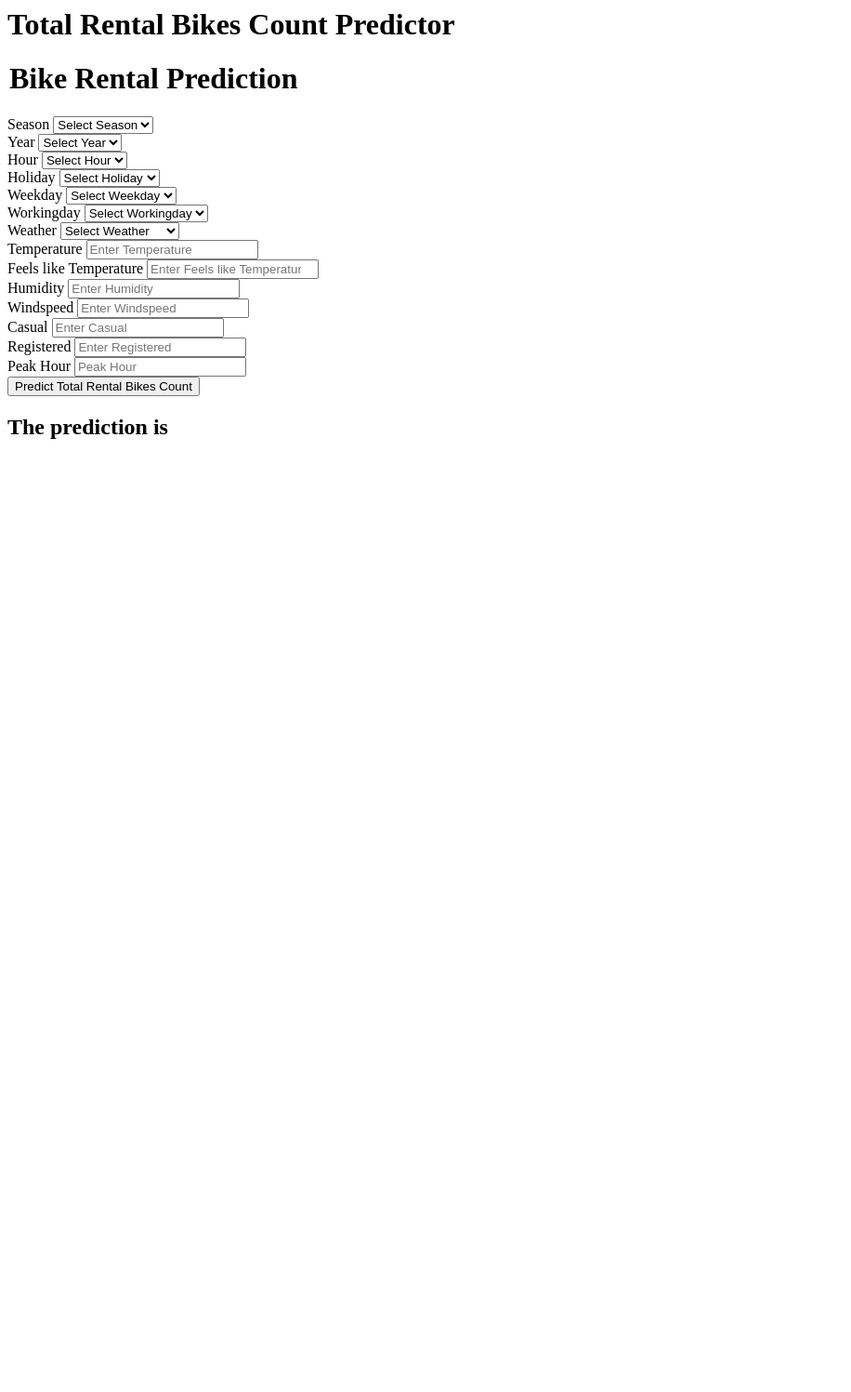
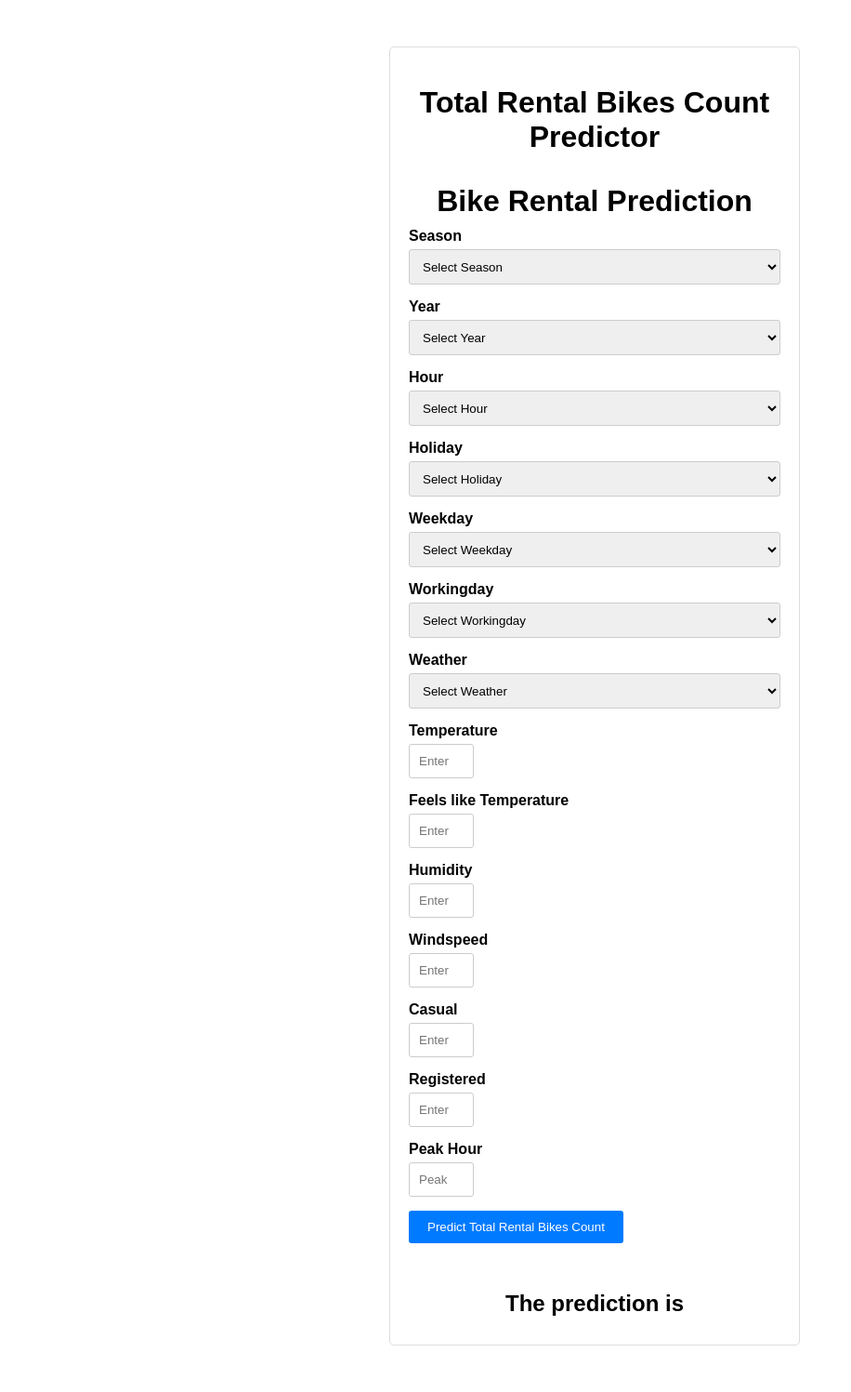
Before and after one commit to MehulBafna/BlueYonderTask, a Flask app: page / in a window 1280 px wide. Shown: the whole page at 93% size, without its empty margins (0-916 px from the left). Before the commit the page ends 472 px from the top, so only its background shows below. Run offline with Flask 3, Linux system fonts and the light colour scheme.

Commit message:
css integration

```diff
--- a/static/style.css
+++ b/static/style.css
@@ -1,63 +1,84 @@
-@import url(https://fonts.googleapis.com/css?family=Open+Sans);
-.btn { display: inline-block; *display: inline; *zoom: 1; padding: 4px 10px 4px; margin-bottom: 0; font-size: 13px; line-height: 18px; color: #333333; text-align: center;text-shadow: 0 1px 1px rgba(255, 255, 255, 0.75); vertical-align: middle; background-color: #f5f5f5; background-image: -moz-linear-gradient(top, #ffffff, #e6e6e6); background-image: -ms-linear-gradient(top, #ffffff, #e6e6e6); background-image: -webkit-gradient(linear, 0 0, 0 100%, from(#ffffff), to(#e6e6e6)); background-image: -webkit-linear-gradient(top, #ffffff, #e6e6e6); background-image: -o-linear-gradient(top, #ffffff, #e6e6e6); background-image: linear-gradient(top, #ffffff, #e6e6e6); background-repeat: repeat-x; filter: progid:dximagetransform.microsoft.gradient(startColorstr=#ffffff, endColorstr=#e6e6e6, GradientType=0); border-color: #e6e6e6 #e6e6e6 #e6e6e6; border-color: rgba(0, 0, 0, 0.1) rgba(0, 0, 0, 0.1) rgba(0, 0, 0, 0.25); border: 1px solid #e6e6e6; -webkit-border-radius: 4px; -moz-border-radius: 4px; border-radius: 4px; -webkit-box-shadow: inset 0 1px 0 rgba(255, 255, 255, 0.2), 0 1px 2px rgba(0, 0, 0, 0.05); -moz-box-shadow: inset 0 1px 0 rgba(255, 255, 255, 0.2), 0 1px 2px rgba(0, 0, 0, 0.05); box-shadow: inset 0 1px 0 rgba(255, 255, 255, 0.2), 0 1px 2px rgba(0, 0, 0, 0.05); cursor: pointer; *margin-left: .3em; }
-.btn:hover, .btn:active, .btn.active, .btn.disabled, .btn[disabled] { background-color: #e6e6e6; }
-.btn-large { padding: 9px 14px; font-size: 15px; line-height: normal; -webkit-border-radius: 5px; -moz-border-radius: 5px; border-radius: 5px; }
-.btn:hover { color: #333333; text-decoration: none; background-color: #e6e6e6; background-position: 0 -15px; -webkit-transition: background-position 0.1s linear; -moz-transition: background-position 0.1s linear; -ms-transition: background-position 0.1s linear; -o-transition: background-position 0.1s linear; transition: background-position 0.1s linear; }
-.btn-primary, .btn-primary:hover { text-shadow: 0 -1px 0 rgba(0, 0, 0, 0.25); color: #ffffff; }
-.btn-primary.active { color: rgba(255, 255, 255, 0.75); }
-.btn-primary { background-color: #4a77d4; background-image: -moz-linear-gradient(top, #6eb6de, #4a77d4); background-image: -ms-linear-gradient(top, #6eb6de, #4a77d4); background-image: -webkit-gradient(linear, 0 0, 0 100%, from(#6eb6de), to(#4a77d4)); background-image: -webkit-linear-gradient(top, #6eb6de, #4a77d4); background-image: -o-linear-gradient(top, #6eb6de, #4a77d4); background-image: linear-gradient(top, #6eb6de, #4a77d4); background-repeat: repeat-x; filter: progid:dximagetransform.microsoft.gradient(startColorstr=#6eb6de, endColorstr=#4a77d4, GradientType=0);  border: 1px solid #3762bc; text-shadow: 1px 1px 1px rgba(0,0,0,0.4); box-shadow: inset 0 1px 0 rgba(255, 255, 255, 0.2), 0 1px 2px rgba(0, 0, 0, 0.5); }
-.btn-primary:hover, .btn-primary:active, .btn-primary.active, .btn-primary.disabled, .btn-primary[disabled] { filter: none; background-color: #4a77d4; }
-.btn-block { width: 100%; display:block; }
+/* Basic styling */
+body {
+	font-family: sans-serif;
+	margin: 0;
+	padding: 0;
+  }
 
-* { -webkit-box-sizing:border-box; -moz-box-sizing:border-box; -ms-box-sizing:border-box; -o-box-sizing:border-box; box-sizing:border-box; }
+  .login {
+	display: flex;
+	flex-direction: column;
+	align-items: center;
+	padding: 20px;
+	border: 1px solid #ddd;
+	border-radius: 5px;
+	width: 400px;
+	margin: 50px auto;
+  }
 
-html { width: 100%; height:100%; overflow:hidden; }
+  h1, h2 {
+	margin-bottom: 10px;
+	text-align: center;
+  }
 
-body {
+  /* Form styling */
+  form {
+	display: flex;
+	flex-direction: column;
 	width: 100%;
-	height:100%;
-	font-family: 'Open Sans', sans-serif;
-	background: #092756;
+  }
+
+  .mb-3 {
+	margin-bottom: 15px;
+  }
+
+  label {
+	display: block;
+	margin-bottom: 5px;
+	font-weight: bold;
+  }
+
+  .form-control {
+	padding: 10px;
+	border: 1px solid #ccc;
+	border-radius: 3px;
+	width: 100%;
+  }
+
+  .form-control:focus {
+	outline: none;
+	border-color: #999;
+  }
+
+  select {
+	height: 38px;
+  }
+
+  input[type="number"] {
+	width: 70px;
+  }
+
+  .btn-primary {
+	background-color: #007bff;
 	color: #fff;
-	font-size: 18px;
-	text-align:center;
-	letter-spacing:1.2px;
-	background: -moz-radial-gradient(0% 100%, ellipse cover, rgba(104,128,138,.4) 10%,rgba(138,114,76,0) 40%),-moz-linear-gradient(top,  rgba(57,173,219,.25) 0%, rgba(42,60,87,.4) 100%), -moz-linear-gradient(-45deg,  #670d10 0%, #092756 100%);
-	background: -webkit-radial-gradient(0% 100%, ellipse cover, rgba(104,128,138,.4) 10%,rgba(138,114,76,0) 40%), -webkit-linear-gradient(top,  rgba(57,173,219,.25) 0%,rgba(42,60,87,.4) 100%), -webkit-linear-gradient(-45deg,  #670d10 0%,#092756 100%);
-	background: -o-radial-gradient(0% 100%, ellipse cover, rgba(104,128,138,.4) 10%,rgba(138,114,76,0) 40%), -o-linear-gradient(top,  rgba(57,173,219,.25) 0%,rgba(42,60,87,.4) 100%), -o-linear-gradient(-45deg,  #670d10 0%,#092756 100%);
-	background: -ms-radial-gradient(0% 100%, ellipse cover, rgba(104,128,138,.4) 10%,rgba(138,114,76,0) 40%), -ms-linear-gradient(top,  rgba(57,173,219,.25) 0%,rgba(42,60,87,.4) 100%), -ms-linear-gradient(-45deg,  #670d10 0%,#092756 100%);
-	background: -webkit-radial-gradient(0% 100%, ellipse cover, rgba(104,128,138,.4) 10%,rgba(138,114,76,0) 40%), linear-gradient(to bottom,  rgba(57,173,219,.25) 0%,rgba(42,60,87,.4) 100%), linear-gradient(135deg,  #670d10 0%,#092756 100%);
-	filter: progid:DXImageTransform.Microsoft.gradient( startColorstr='#3E1D6D', endColorstr='#092756',GradientType=1 );
+	border: none;
+	border-radius: 3px;
+	padding: 10px 20px;
+	cursor: pointer;
+	transition: all 0.3s ease-in-out;
+  }
 
-}
-.login {
-	position: absolute;
-	top: 40%;
-	left: 50%;
-	margin: -150px 0 0 -150px;
-	width:400px;
-	height:400px;
-}
+  .btn-primary:hover {
+	background-color: #0066cc;
+  }
 
-.login h1 { color: #fff; text-shadow: 0 0 10px rgba(0,0,0,0.3); letter-spacing:1px; text-align:center; }
 
-input {
-	width: 100%;
-	margin-bottom: 10px;
-	background: rgba(0,0,0,0.3);
-	border: none;
-	outline: none;
-	padding: 10px;
-	font-size: 13px;
-	color: #fff;
-	text-shadow: 1px 1px 1px rgba(0,0,0,0.3);
-	border: 1px solid rgba(0,0,0,0.3);
-	border-radius: 4px;
-	box-shadow: inset 0 -5px 45px rgba(100,100,100,0.2), 0 1px 1px rgba(255,255,255,0.2);
-	-webkit-transition: box-shadow .5s ease;
-	-moz-transition: box-shadow .5s ease;
-	-o-transition: box-shadow .5s ease;
-	-ms-transition: box-shadow .5s ease;
-	transition: box-shadow .5s ease;
-}
-input:focus { box-shadow: inset 0 -5px 45px rgba(100,100,100,0.4), 0 1px 1px rgba(255,255,255,0.2); }
+  /* Results styling */
+  h2 {
+	margin-top: 20px;
+  }
+
+  .results {
+	font-weight: bold;
+	color: #007bff;
+  }
--- a/templates/home.html
+++ b/templates/home.html
@@ -1,4 +1,7 @@
 <html>
+  <head>
+    <title>Total Rental Bikes Count Predictor</title>
+    <link rel="stylesheet" href="{{ url_for('static', filename='style.css') }}">  </head>
 <body>
   <div class="login">
     <h1>Total Rental Bikes Count Predictor</h1>
```
